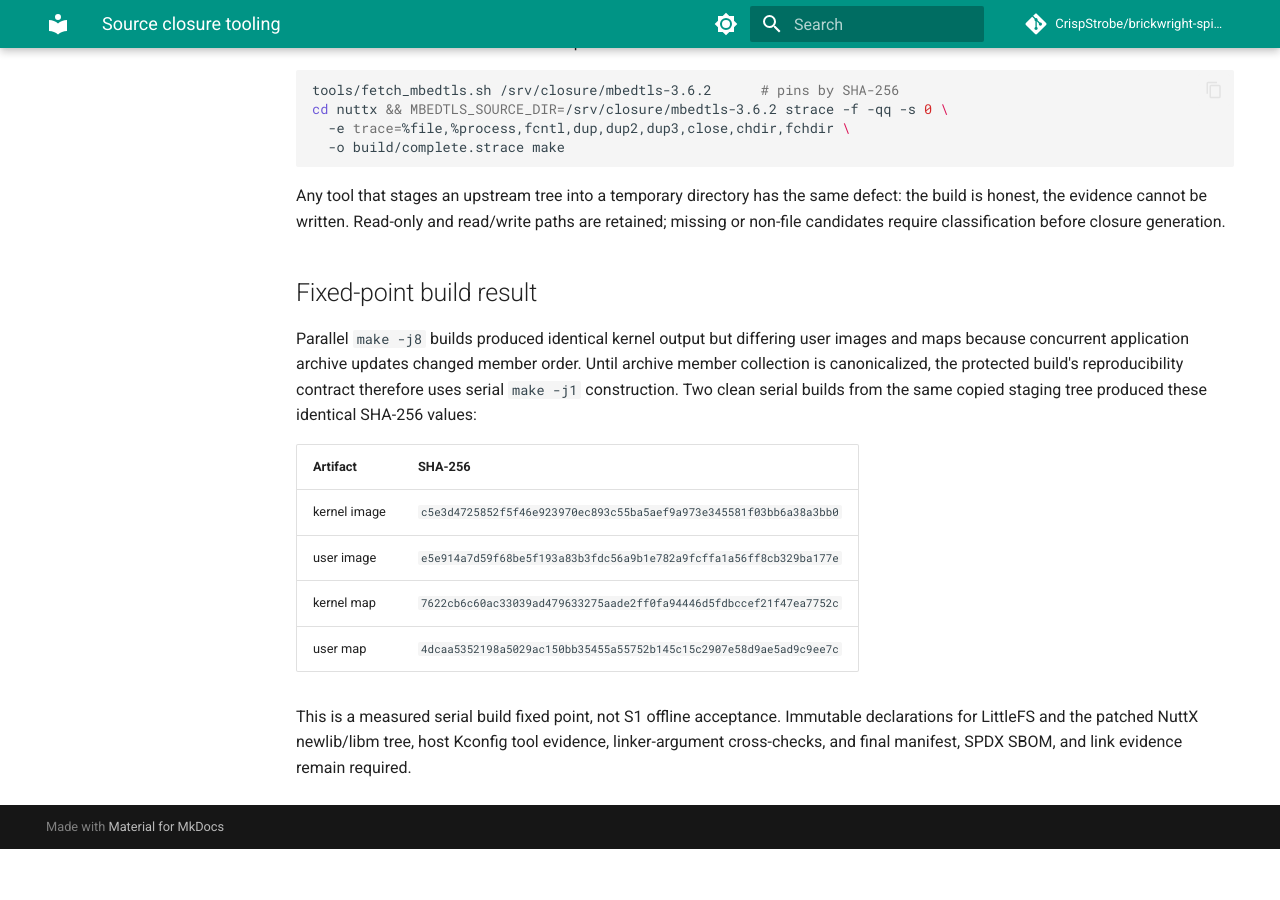
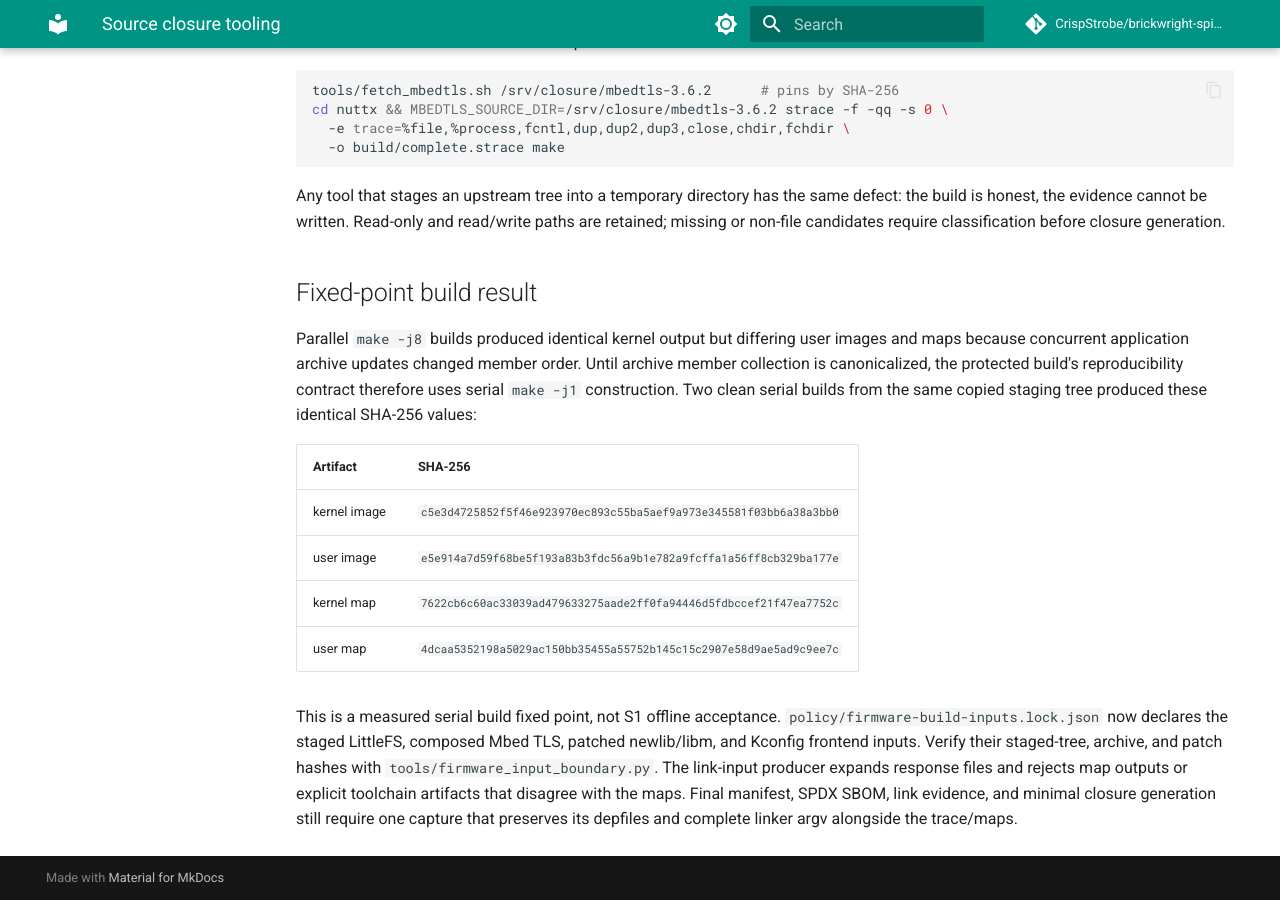
Before and after one commit to CrispStrobe/brickwright-spike-prime-fw, an MkDocs documentation site: the page built from docs/en/project/source-closure-tooling.md, in a window 1280 px wide and 900 px high, scrolled down 2708 px. Built offline with MkDocs 1.6.1 and Material for MkDocs 9.7.7, drawn with Linux system fonts in a browser that asks for light colours; comment, search, counter and statistics services are not loaded; before the commit the page ends 3557 px from its top, so only the background shows below that.

Commit message:
docs: record locked closure inputs

```diff
--- a/docs/en/project/source-closure-tooling.md
+++ b/docs/en/project/source-closure-tooling.md
@@ -177,7 +177,11 @@ SHA-256 values:
 | kernel map | `7622cb6c60ac33039ad479633275aade2ff0fa94446d5fdbccef21f47ea7752c` |
 | user map | `4dcaa5352198a5029ac150bb35455a55752b145c15c2907e58d9ae5ad9c9ee7c` |
 
-This is a measured serial build fixed point, not S1 offline acceptance. Immutable
-declarations for LittleFS and the patched NuttX newlib/libm tree, host Kconfig
-tool evidence, linker-argument cross-checks, and final manifest, SPDX SBOM, and
-link evidence remain required.
+This is a measured serial build fixed point, not S1 offline acceptance.
+`policy/firmware-build-inputs.lock.json` now declares the staged LittleFS,
+composed Mbed TLS, patched newlib/libm, and Kconfig frontend inputs. Verify their
+staged-tree, archive, and patch hashes with `tools/firmware_input_boundary.py`.
+The link-input producer expands response files and rejects map outputs or
+explicit toolchain artifacts that disagree with the maps. Final manifest, SPDX
+SBOM, link evidence, and minimal closure generation still require one capture
+that preserves its depfiles and complete linker argv alongside the trace/maps.
```
Also changed, not shown: HISTORY.md (+4 -0 lines), PLAN.md (+5 -5 lines).
